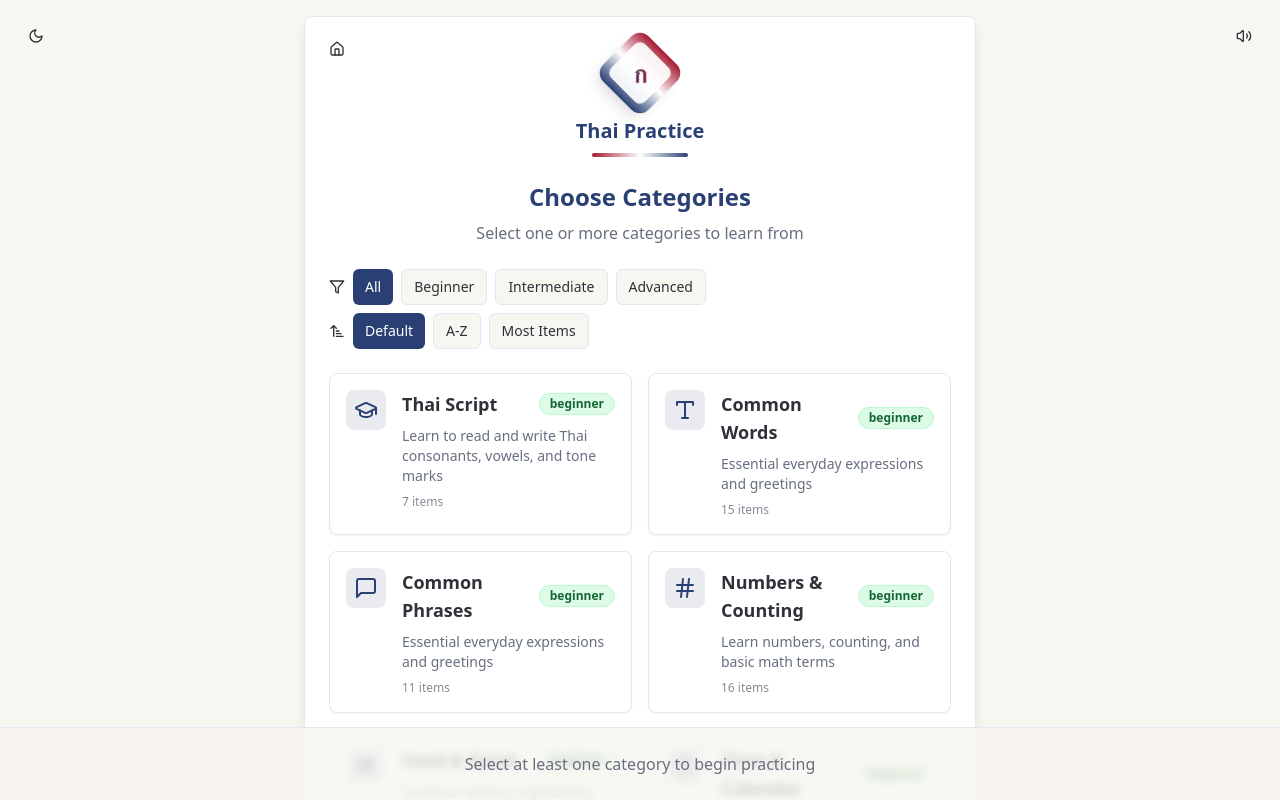
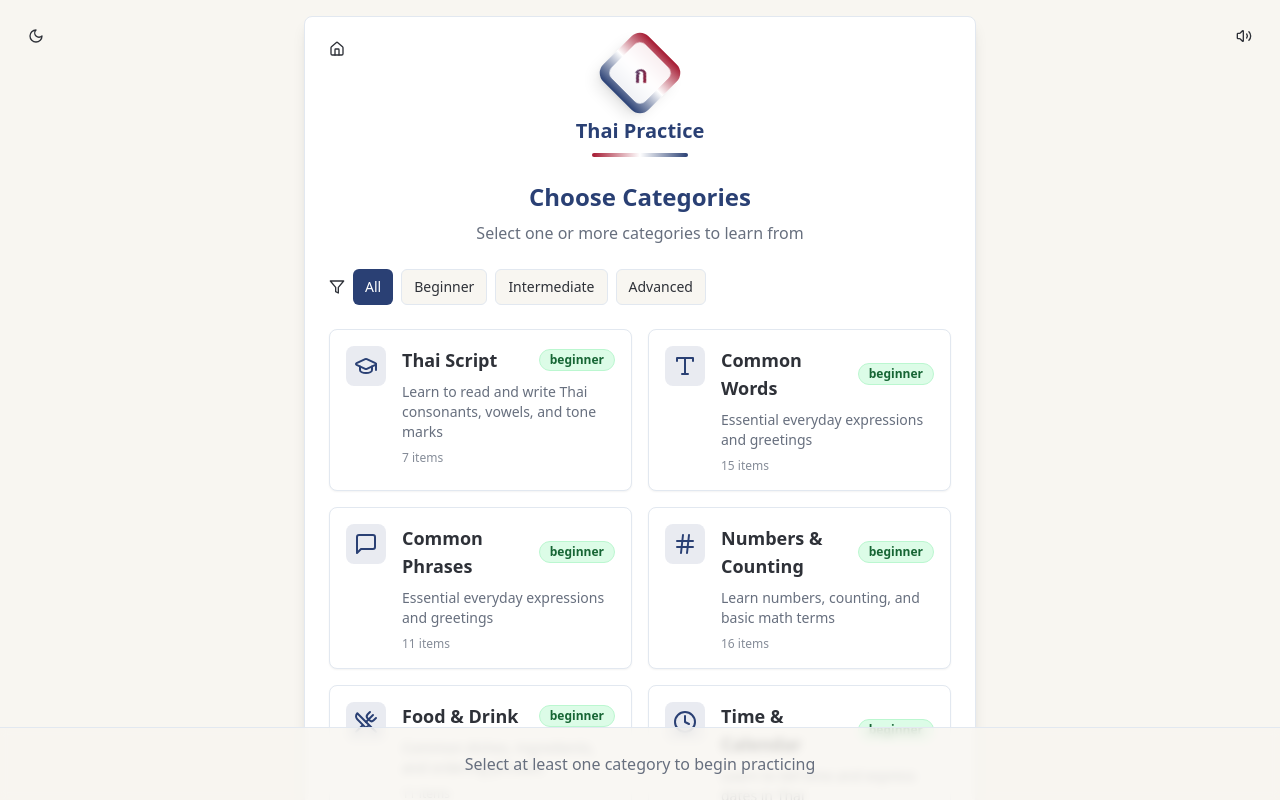
Before and after one commit to RichiePowell/thai-practice, a Next.js app: page / in a window 1280 px wide. Both pictures are taken after a click on the button "Start Game". Shown: the top 800 px of the page. Built offline with nearby package versions, Linux system fonts and the light colour scheme.

Commit message:
Remove category filters

```diff
--- a/src/components/game/CategorySelector.tsx
+++ b/src/components/game/CategorySelector.tsx
@@ -17,7 +17,6 @@ import {
   Users2,
   Palette,
   HelpCircle,
-  SortAsc,
   Filter,
   Type,
   Check,
@@ -46,7 +45,6 @@ const iconMap = {
 } as const;
 
 type Difficulty = "all" | "beginner" | "intermediate" | "advanced";
-type SortOption = "default" | "alphabetical" | "items";
 
 interface CategorySelectorProps {
   onSelectCategories: (categories: LearningCategory[]) => void;
@@ -65,12 +63,11 @@ export const CategorySelector: React.FC<CategorySelectorProps> = ({
   onSelectCategories,
 }) => {
   const [difficulty, setDifficulty] = useState<Difficulty>("all");
-  const [sortOption, setSortOption] = useState<SortOption>("default");
   const [selectedCategories, setSelectedCategories] = useState<Set<string>>(
     new Set()
   );
 
-  const filteredAndSortedCategories = useMemo(() => {
+  const filteredCategories = useMemo(() => {
     let categories = [...LEARNING_CATEGORIES];
 
     if (difficulty !== "all") {
@@ -79,17 +76,8 @@ export const CategorySelector: React.FC<CategorySelectorProps> = ({
       );
     }
 
-    switch (sortOption) {
-      case "alphabetical":
-        return categories.sort((a, b) => a.title.localeCompare(b.title));
-      case "items":
-        return categories.sort(
-          (a, b) => getCategoryItemCount(b.id) - getCategoryItemCount(a.id)
-        );
-      default:
-        return categories;
-    }
-  }, [difficulty, sortOption]);
+    return categories;
+  }, [difficulty]);
 
   const handleCategoryClick = (category: LearningCategory) => {
     setSelectedCategories((prev) => {
@@ -162,32 +150,6 @@ export const CategorySelector: React.FC<CategorySelectorProps> = ({
           </Button>
         </div>
 
-        {/* Sort options */}
-        <div className="flex gap-2 items-center">
-          <SortAsc className="w-4 h-4" />
-          <Button
-            variant={sortOption === "default" ? "default" : "outline"}
-            size="sm"
-            onClick={() => setSortOption("default")}
-          >
-            Default
-          </Button>
-          <Button
-            variant={sortOption === "alphabetical" ? "default" : "outline"}
-            size="sm"
-            onClick={() => setSortOption("alphabetical")}
-          >
-            A-Z
-          </Button>
-          <Button
-            variant={sortOption === "items" ? "default" : "outline"}
-            size="sm"
-            onClick={() => setSortOption("items")}
-          >
-            Most Items
-          </Button>
-        </div>
-
         {/* Clear selection button - only show when categories are selected */}
         {selectedCategories.size > 0 && (
           <Button
@@ -203,7 +165,7 @@ export const CategorySelector: React.FC<CategorySelectorProps> = ({
       </div>
 
       <div className="grid grid-cols-1 md:grid-cols-2 gap-4">
-        {filteredAndSortedCategories.map((category) => {
+        {filteredCategories.map((category) => {
           const Icon = iconMap[category.icon as keyof typeof iconMap];
           const itemCount = getCategoryItemCount(category.id);
           const isSelected = selectedCategories.has(category.id);
```
